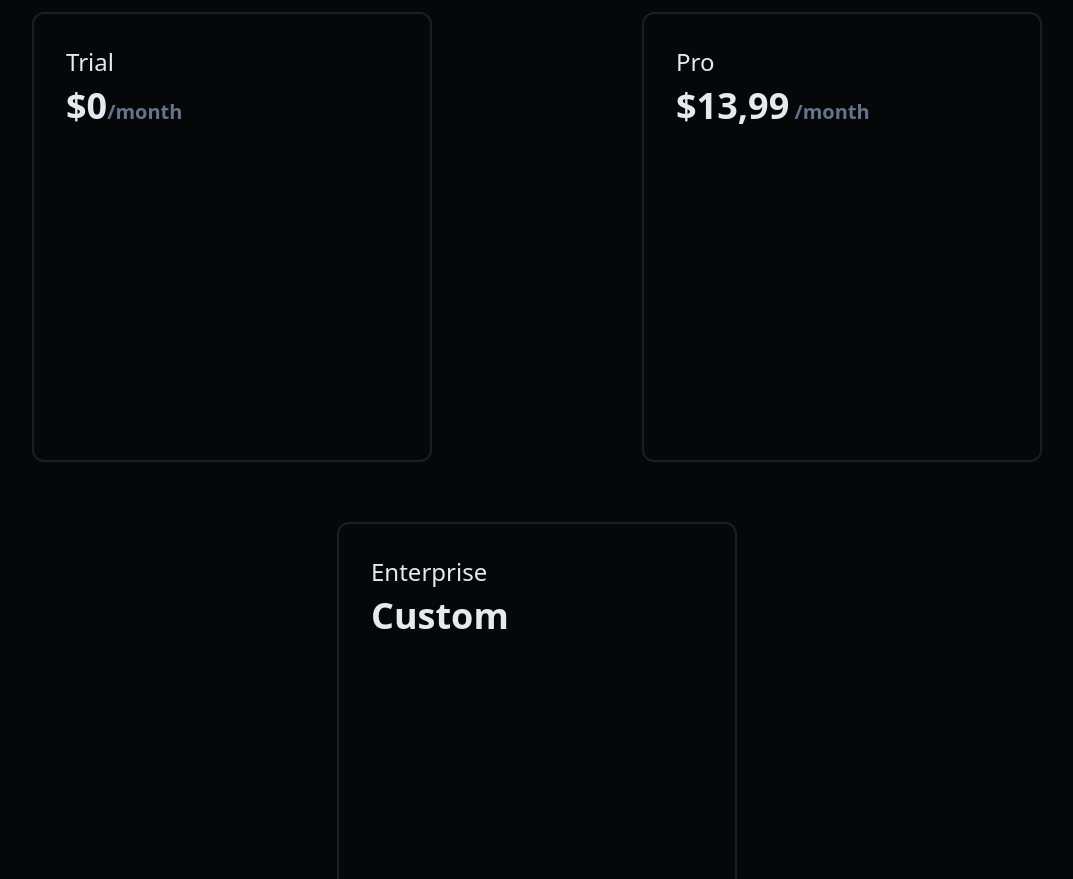
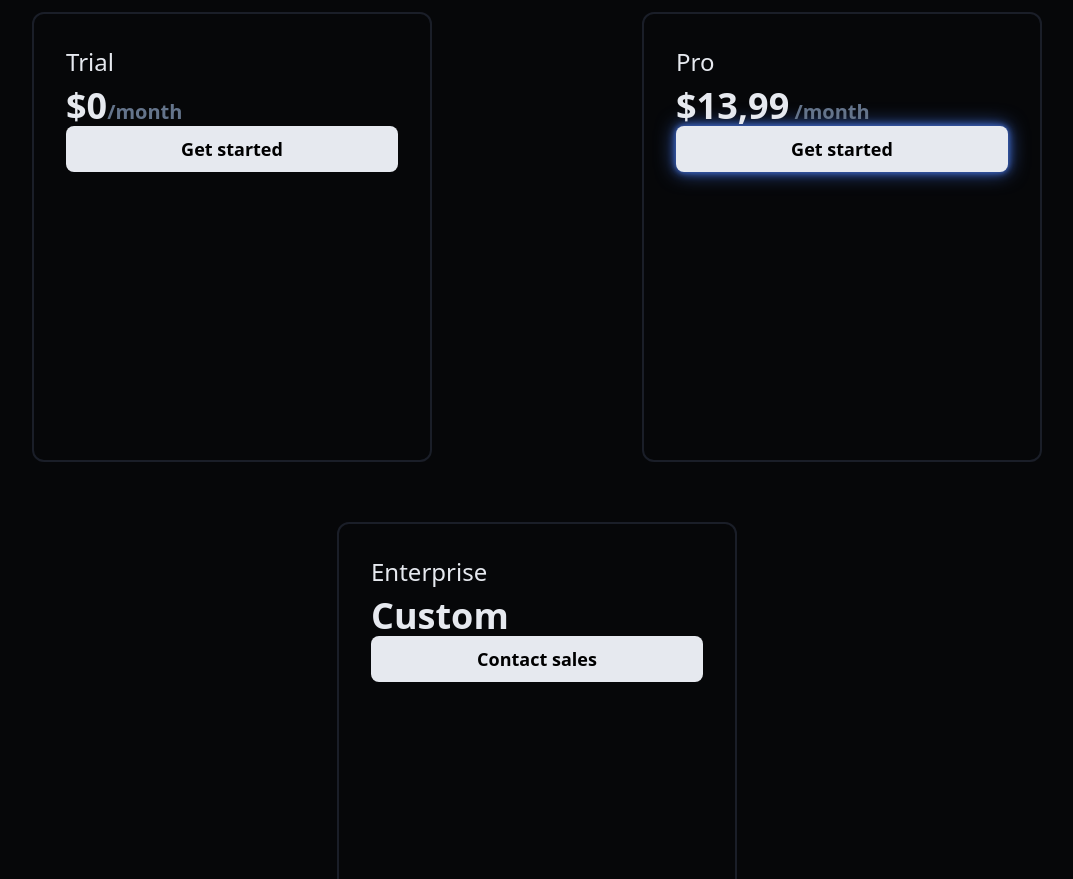
Before and after one commit to Lavryniukk/omniscent-frontend, a Next.js app: page /memberships in a window 1280 px wide. Shown: the part 420-1299 px from the top of the page, without its empty margins (103-1176 px from the left). Built offline with nearby package versions, Linux system fonts and the light colour scheme.

Commit message:
added buttons for pricing cards

```diff
--- a/app/globals.css
+++ b/app/globals.css
@@ -50,6 +50,12 @@
   .center-align {
     left: calc(50% - 500px);
   }
+  .glow-effect {
+    box-shadow:
+      0 0 5px var(--primary),
+      0 0 10px var(--primary),
+      0 0 20px var(--primary);
+  }
 }
 body {
   background: var(--background);
--- a/app/modules/memberships/PricingSection/Pricing.tsx
+++ b/app/modules/memberships/PricingSection/Pricing.tsx
@@ -8,7 +8,7 @@ let Pricing = () => {
           <br /> fits your style
         </h2>
         <div className="w-full flex 2xl:flex-nowrap flex-wrap flex-col gap-5 max-w-[1400px] 2xl:h-[500px] lg:h-[1000px] h-[1600px] lg:flex-row relative 2xl:items-end mx-auto">
-          <div className="2xl:w-1/4 mx-auto lg:w-4/12 w-[350px] p-8 border-2 bg-background 2xl:h-[80%] lg:h-[45%] h-[30%] bg-opacity-90 rounded-xl border-secondary">
+          <div className="2xl:w-1/4 mx-auto lg:w-4/12 w-[350px] p-8 border-2 bg-background 2xl:h-[80%] lg:h-[45%] h-[30%] bg-opacity-90 rounded-xl border-secondary ">
             <h1 className="mb-2 text-2xl font-light text-left text-text">
               Trial
             </h1>
@@ -16,21 +16,39 @@ let Pricing = () => {
               $0
               <span className="text-xl text-slate-500">/month</span>
             </h1>
+            <a
+              href="/"
+              className="text-center text-lg text-black font-bold border bg-text hover:bg-black hover:text-text transition-all duration-500 hover:border-text border-transparent bottom-[24px] mx-auto p-4 py-2 block rounded-lg w-full"
+            >
+              Get started
+            </a>
           </div>
-          <div className="2xl:w-1/4 mx-auto lg:w-4/12 w-[350px] p-8 border-2 bg-background 2xl:h-full lg:h-[45%] h-[30%] bg-opacity-90 rounded-xl border-secondary 2xl:border-slate-500">
+          <div className="2xl:w-1/4 mx-auto lg:w-4/12 w-[350px] p-8 border-2 bg-background 2xl:h-full lg:h-[45%] h-[30%] bg-opacity-90 rounded-xl border-secondary 2xl:border-slate-500 ">
             <h1 className="mb-2 text-2xl font-light text-left text-text">
               Pro
             </h1>
-            <h1 className="text-4xl font-bold text-left text-text ">
+            <h1 className="text-4xl font-bold text-left text-text">
               $13,99
               <span className="text-xl text-slate-500"> /month</span>
             </h1>
+            <a
+              href="/"
+              className="text-center text-lg text-black font-bold border bg-text hover:bg-black hover:text-text transition-all duration-500 hover:border-text glow-effect border-transparent bottom-[24px] mx-auto p-4 py-2 block rounded-lg w-full"
+            >
+              Get started
+            </a>
           </div>
-          <div className="2xl:w-1/4 mx-auto lg:w-4/12 w-[350px] p-8  border-2 bg-background 2xl:h-[90%] lg:h-[45%] h-[30%] bg-opacity-90 rounded-xl border-secondary">
+          <div className="2xl:w-1/4 mx-auto lg:w-4/12 w-[350px] p-8  border-2 bg-background 2xl:h-[90%] lg:h-[45%] h-[30%] bg-opacity-90 rounded-xl border-secondary ">
             <h1 className="mb-2 text-2xl font-light text-left text-text">
               Enterprise
             </h1>
-            <h1 className="text-4xl font-bold text-left text-text ">Custom</h1>
+            <h1 className="text-4xl font-bold text-left text-text">Custom</h1>
+            <a
+              href="/"
+              className="text-center text-lg text-black font-bold border bg-text hover:bg-black hover:text-text transition-all duration-500 hover:border-text border-transparent bottom-[24px] mx-auto px-4 py-2 block rounded-lg w-full"
+            >
+              Contact sales
+            </a>
           </div>
         </div>
       </div>
```
